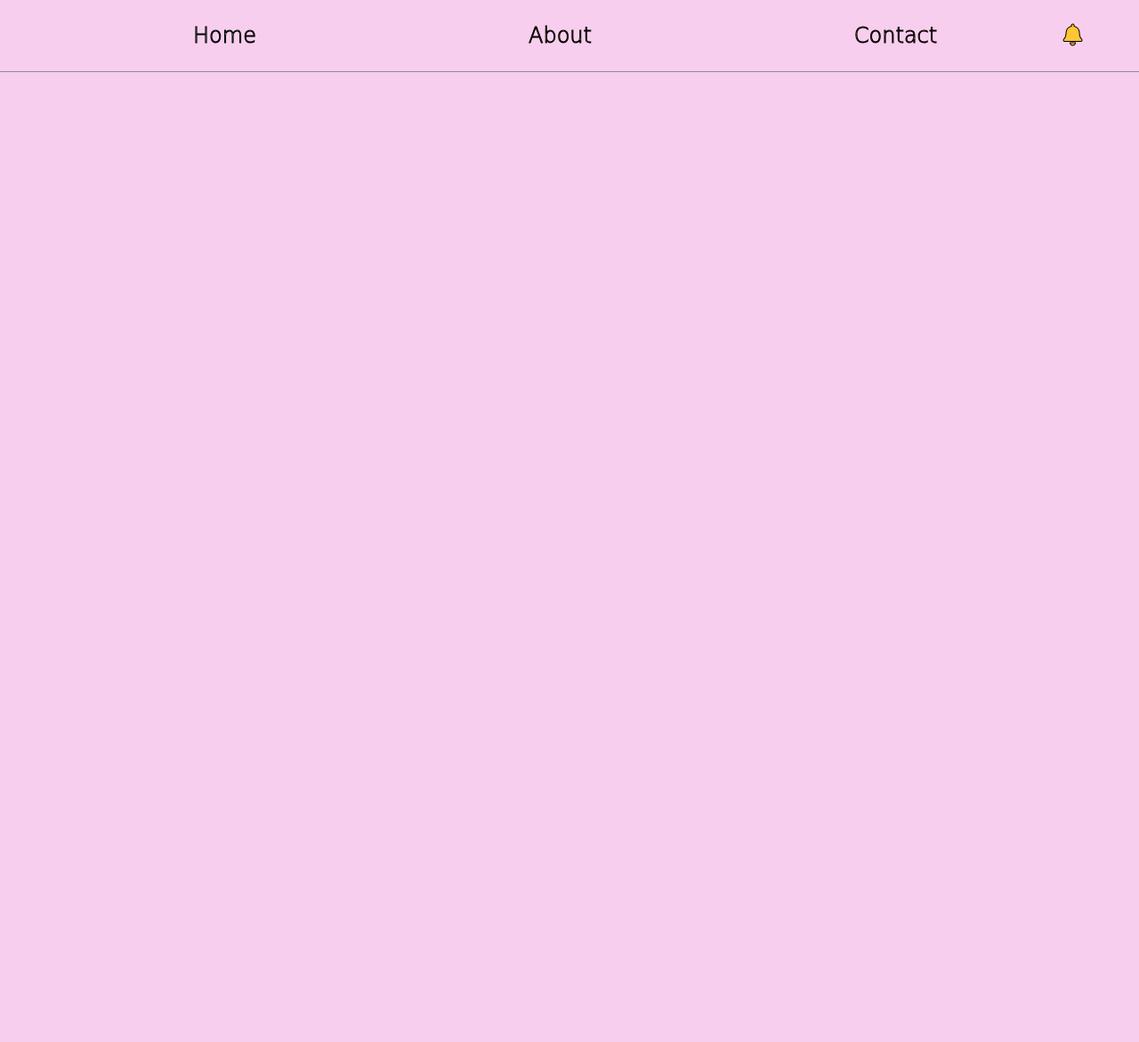
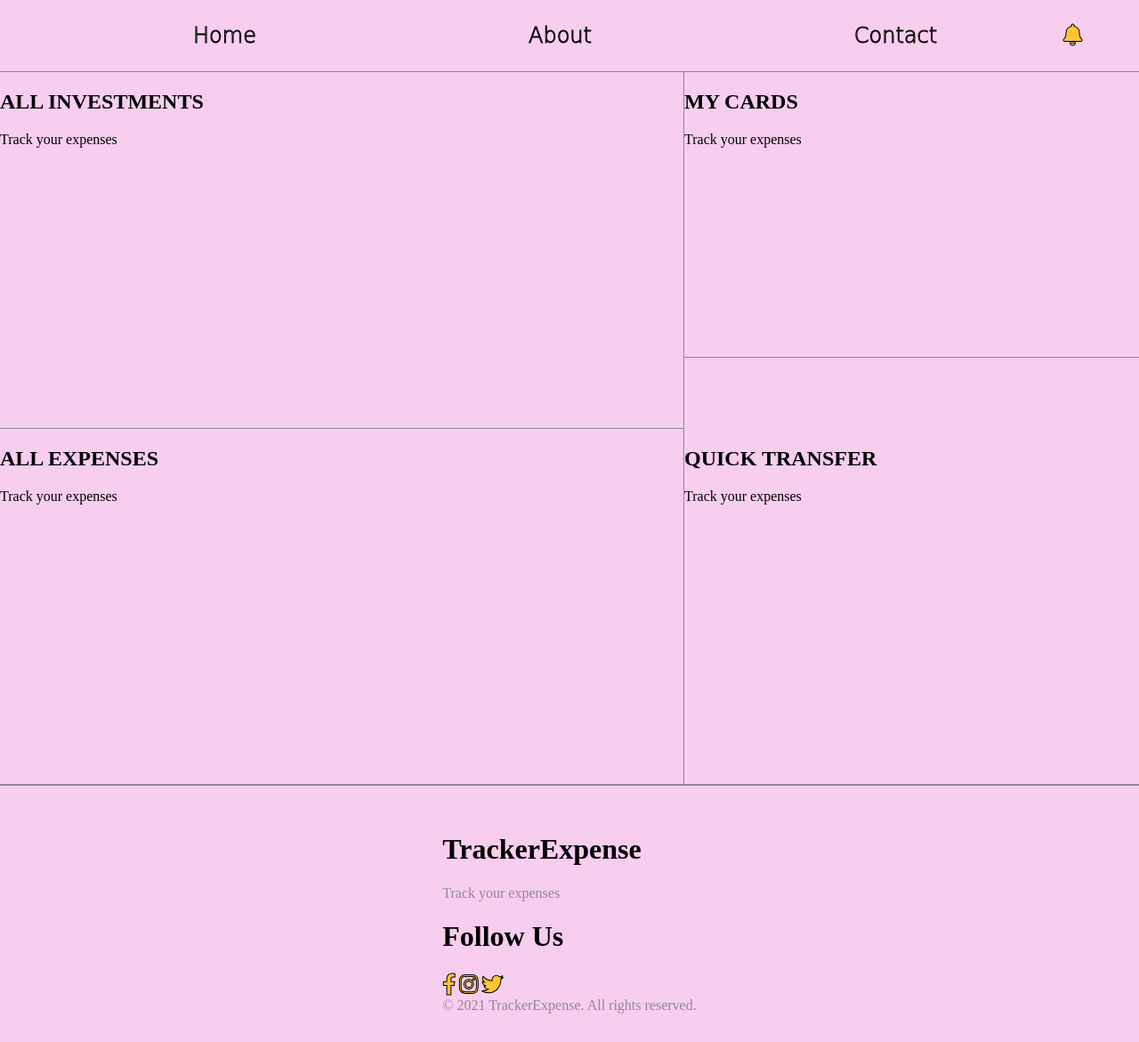
Before and after one commit to punam01/Microsoft-Github-Copilot, a plain HTML site: page JavaScript/index.html in a window 1280 px wide. Shown: the whole page at 89% size. Before the commit the page ends 800 px from the top, so only its background shows below. Drawn offline with Linux system fonts and the light colour scheme; a web font is replaced by a local one.

Commit message:
ui: basic page structure added

```diff
--- a/JavaScript/index.html
+++ b/JavaScript/index.html
@@ -1,20 +1,26 @@
 <!DOCTYPE html>
 <html lang="en">
   <head>
-    <meta charset="UTF-8">
-    <meta http-equiv="X-UA-Compatible" content="IE=edge">
-    <meta name="viewport" content="width=device-width, initial-scale=1.0">
-    <link rel="stylesheet" href="style.css">
-    <link rel="preconnect" href="https://fonts.googleapis.com">
+    <meta charset="UTF-8" />
+    <meta http-equiv="X-UA-Compatible" content="IE=edge" />
+    <meta name="viewport" content="width=device-width, initial-scale=1.0" />
+    <link rel="stylesheet" href="style.css" />
+    <link rel="preconnect" href="https://fonts.googleapis.com" />
     <!--import icon-->
-    <link rel="stylesheet" href="https://cdnjs.cloudflare.com/ajax/libs/font-awesome/5.15.3/css/all.min.css">
-    <link rel="preconnect" href="https://fonts.gstatic.com" crossorigin>
-    <link href="https://fonts.googleapis.com/css2?family=Sigmar&display=swap" rel="stylesheet">
+    <link
+      rel="stylesheet"
+      href="https://cdnjs.cloudflare.com/ajax/libs/font-awesome/5.15.3/css/all.min.css"
+    />
+    <link rel="preconnect" href="https://fonts.gstatic.com" crossorigin />
+    <link
+      href="https://fonts.googleapis.com/css2?family=Sigmar&display=swap"
+      rel="stylesheet"
+    />
     <title>TrackerExpense</title>
   </head>
   <body>
     <div class="container">
-    <!--make a layout with top navbar containing welcome and notification icon-->
+        <!--NAVBAR-->
         <div class="top-nav">
             <a class="active left" href="#home">Home</a>
             <a href="#about" class="left">About</a>
@@ -22,9 +28,63 @@
             <div class="topnav-right">
             <!--craete icon for bell from font awesome-->
             <a href="#notification"><i class="fa fa-bell"></i></a>
+            </div>
+        </div>
+        <!--END NAVBAR-->
 
+        <!--SECTION-->
+        <!--create a section and divide into two parts-->
+        <section>
+            <!--ALL INVESTMENTS-->
+            <div class="top-left-section">
+                <div class="left-section-header">
+                    <h1>ALL INVESTMENTS</h1>
+                    <p>Track your expenses</p>
+                </div>
+            </div>
+            <!--MY CARDS-->
+            <div class="top-right-section">
+                <div class="left-section-header">
+                    <h1>MY CARDS</h1>
+                    <p>Track your expenses</p>
+                </div>
+            </div>
+            <!--ALL EXPENSES-->
+            <div class="bottom-left-section">
+                <div class="left-section-header">
+                    <h1>ALL EXPENSES</h1>
+                    <p>Track your expenses</p>
+                </div>
+            </div>
+            <!--QUICK TRANSFER-->
+            <div class="bottom-right-section">
+                <div class="left-section-header">
+                    <h1>QUICK TRANSFER</h1>
+                    <p>Track your expenses</p>
+                </div>
+            </div>
+        </section>
+        <!--SECTION END-->
 
+        <!--FOOTER-->
+        <footer>
+            <div class="footer">
+                <div class="footer-left">
+                    <h1>TrackerExpense</h1>
+                    <p>Track your expenses</p>
                 </div>
+                <div class="footer-right">
+                    <h1>Follow Us</h1>
+                    <div class="social-media">
+                        <a href="#"><i class="fab fa-facebook-f"></i></a>
+                        <a href="#"><i class="fab fa-instagram"></i></a>
+                        <a href="#"><i class="fab fa-twitter"></i></a>
+                    </div>
+                    <p>© 2021 TrackerExpense. All rights reserved.</p>
+                </div>
+            </div>
+        </footer>
+        <!--FOOTER END-->
     </div>
   </body>
 </html>
--- a/JavaScript/style.css
+++ b/JavaScript/style.css
@@ -16,11 +16,9 @@ body{
 .container{
     width: 100%;
     height: 100vh;
-    display: flex;
 }
 /*align top nav at top*/
 .top-nav{
-    width: 100%;
     height: 10vh;
     display: flex;
     justify-content: space-between;
@@ -52,3 +50,64 @@ a:hover{
     align-items: center;
     padding: 0 5%;
 }
+section{
+    padding: 0px;
+    margin: 0px;
+    height:100%;
+    display: flex;
+    flex-wrap: wrap;
+    border-bottom: #8C8C8E 1px solid ;
+}
+section .top-left-section{
+    float: left;
+    width:60%;
+    height: 50%;
+    border-right: #8C8C8E 1px solid ;
+    border-bottom: #8C8C8E 1px solid ;
+}
+section .top-right-section{
+    float: right;
+    width:39.9%;
+    height: 40%;
+    border-bottom: #8C8C8E 1px solid ;
+}
+section .bottom-left-section{
+    float: left;
+    width:60%;
+    height: 50%;
+    border-right: #8C8C8E 1px solid ;
+}
+section .bottom-right-section{
+    float: right;
+    width:39.9%;
+    height: 60%;
+}
+/*design footer*/
+footer{
+    padding: 2rem;
+    display: flex;
+    flex-direction: row;
+    justify-content: center;
+    align-items: center;
+    border-top: #8C8C8E 1px solid ;
+}
+footer p{
+    font-size: 1rem;
+    font-weight: lighter;
+    color: var(--col-gray);
+    margin: 0;
+}
+
+/*use media to hide borders for small screens*/
+@media screen and (max-width: 768px) {
+    section .top-left-section{
+        border-right: none;
+        border-bottom: none;
+    }
+    section .top-right-section{
+        border-bottom: none;
+    }
+    section .bottom-left-section{
+        border-right: none;
+    }
+}
```
Lines whose indentation alone changed are shown as unchanged.
